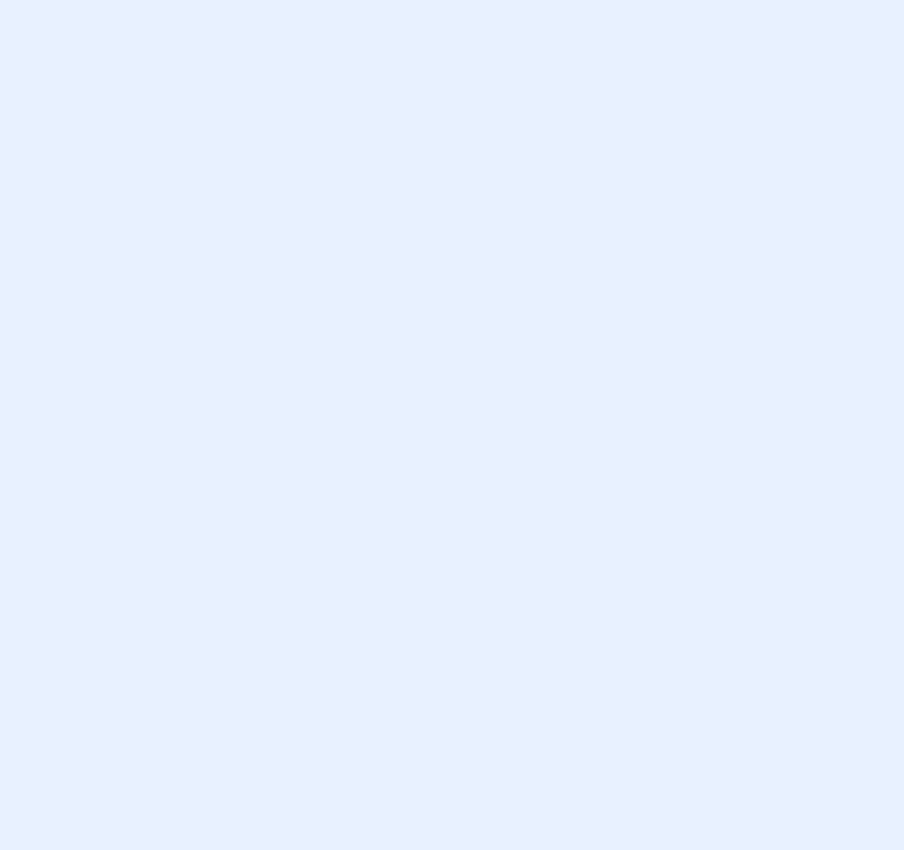
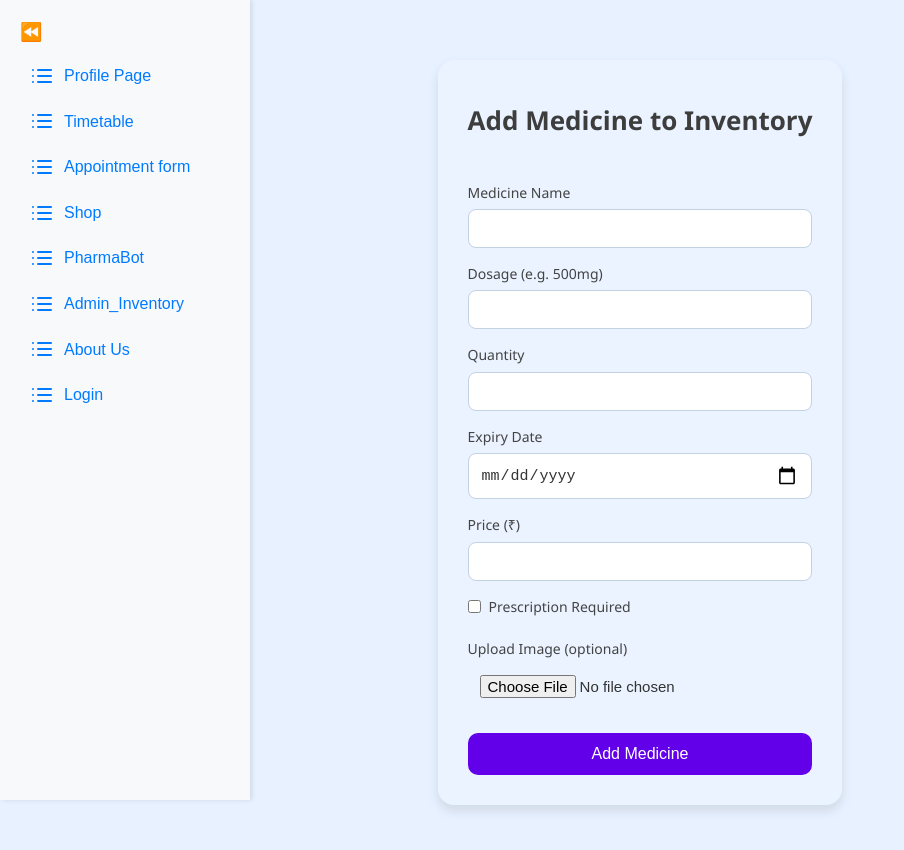
Before and after one commit to nikghost17/Hackbyte_3, a React (Vite) app in the folder frontend/: page /admin_inventory in a window 1280 px wide. Before the commit this address had no page. Shown: the top 850 px of the page, without its empty margins (0-904 px from the left). Before the commit the page ends 800 px from the top, so only its background shows below. Built offline with nearby package versions, Linux system fonts and the light colour scheme.

Commit message:
Added Admin Inventory page

```diff
--- a/frontend/src/App.jsx
+++ b/frontend/src/App.jsx
@@ -10,6 +10,7 @@ import ShowPrescriptions from "./pages/showprescriptions.jsx";
 import SignIn from "./pages/Login.jsx";
 import SignUp from "./pages/signup.jsx";
 import AboutUs from "./pages/About_Us.jsx"
+import AdminInventory from "./pages/AdminInventory.jsx"
 
 function App() {
   return (
@@ -25,6 +26,7 @@ function App() {
       <Route path="/editprofile" element={<EditProfile />} />
       <Route path="/showprescriptions" element={<ShowPrescriptions />} />
       <Route path="/aboutus" element={<AboutUs />} />
+      <Route path="/admin_inventory" element={<AdminInventory />} />
 
     </Routes>
   );
--- a/frontend/src/components/sidebar.jsx
+++ b/frontend/src/components/sidebar.jsx
@@ -41,6 +41,11 @@ const Sidebar = () => {
           </Link>
         </li>
         <li>
+          <Link to="/admin_inventory">
+            <List /> {isOpen && "Admin_Inventory"}
+          </Link>
+        </li>
+        <li>
           <Link to="/aboutus">
             <List /> {isOpen && "About Us"}
           </Link>
--- /dev/null
+++ b/frontend/src/pages/AddMedicineForm.css
@@ -0,0 +1,78 @@
+.medicine-form-container {
+    max-width: 600px;
+    margin: 40px auto;
+    padding: 30px;
+    background-color: #eaf3ff; /* Light bluish background */
+    border-radius: 16px;
+    box-shadow: 0 6px 12px rgba(0, 0, 0, 0.1);
+    font-family: "Segoe UI", sans-serif;
+    flex: 1;
+  }
+
+  .medicine-form-container h2 {
+    text-align: center;
+    font-size: 26px;
+    color: #3d3d3d;
+    margin-bottom: 25px;
+    font-weight: 600;
+  }
+
+  .medicine-form {
+    display: flex;
+    flex-direction: column;
+  }
+
+  .medicine-form label {
+    margin-top: 15px;
+    margin-bottom: 5px;
+    font-size: 14px;
+    color: #444;
+    font-weight: 500;
+  }
+
+  .medicine-form input,
+  .medicine-form select {
+    padding: 10px 12px;
+    font-size: 15px;
+    border: 1px solid #c3d2e3;
+    border-radius: 8px;
+    background-color: #ffffff;
+    transition: all 0.2s ease;
+  }
+
+  .medicine-form input:focus,
+  .medicine-form select:focus {
+    border-color: #6200ea;
+    outline: none;
+    box-shadow: 0 0 0 3px rgba(98, 0, 234, 0.1);
+  }
+
+  .checkbox-label {
+    display: flex;
+    align-items: center;
+    margin-top: 15px;
+    gap: 8px;
+    color: #444;
+  }
+
+  .medicine-form input[type="file"] {
+    border: none;
+    background: transparent;
+  }
+
+  .submit-btn {
+    margin-top: 25px;
+    padding: 12px;
+    background-color: #6200ea;
+    color: #fff;
+    border: none;
+    border-radius: 10px;
+    font-size: 16px;
+    font-weight: 500;
+    cursor: pointer;
+    transition: background 0.3s ease;
+  }
+
+  .submit-btn:hover {
+    background-color: #4b00c4;
+  }
--- /dev/null
+++ b/frontend/src/pages/AdminInventory.jsx
@@ -0,0 +1,108 @@
+import React, { useState } from "react";
+import "./AddMedicineForm.css";
+import Sidebar from "../components/Sidebar";
+
+const AdminInventory = () => {
+  const [formData, setFormData] = useState({
+    name: "",
+    dosage: "",
+    quantity: "",
+    expiry: "",
+    price: "",
+    prescriptionRequired: false,
+    image: null,
+  });
+
+  const handleChange = (e) => {
+    const { name, value, type, checked, files } = e.target;
+    if (type === "checkbox") {
+      setFormData({ ...formData, [name]: checked });
+    } else if (type === "file") {
+      setFormData({ ...formData, image: files[0] });
+    } else {
+      setFormData({ ...formData, [name]: value });
+    }
+  };
+
+  const handleSubmit = (e) => {
+    e.preventDefault();
+    console.log("Submitted Medicine Data:", formData);
+    alert("Medicine added to inventory!");
+    // Here you would send data to backend
+  };
+
+  return (
+    <div style={{ display: "flex" }}>
+      <Sidebar />
+
+      <div className="medicine-form-container">
+        <h2>Add Medicine to Inventory</h2>
+        <form onSubmit={handleSubmit} className="medicine-form">
+          <label>Medicine Name</label>
+          <input
+            type="text"
+            name="name"
+            value={formData.name}
+            onChange={handleChange}
+            required
+          />
+
+          <label>Dosage (e.g. 500mg)</label>
+          <input
+            type="text"
+            name="dosage"
+            value={formData.dosage}
+            onChange={handleChange}
+            required
+          />
+
+          <label>Quantity</label>
+          <input
+            type="number"
+            name="quantity"
+            value={formData.quantity}
+            onChange={handleChange}
+            required
+          />
+
+          <label>Expiry Date</label>
+          <input
+            type="date"
+            name="expiry"
+            value={formData.expiry}
+            onChange={handleChange}
+            required
+          />
+
+          <label>Price (₹)</label>
+          <input
+            type="number"
+            name="price"
+            value={formData.price}
+            onChange={handleChange}
+            required
+          />
+
+          <label className="checkbox-label">
+            <input
+              type="checkbox"
+              name="prescriptionRequired"
+              checked={formData.prescriptionRequired}
+              onChange={handleChange}
+            />
+            Prescription Required
+          </label>
+
+          <label>Upload Image (optional)</label>
+          <input type="file" name="image" onChange={handleChange} />
+
+          <button type="submit" className="submit-btn">
+            Add Medicine
+          </button>
+        </form>
+      </div>
+    </div>
+  );
+};
+
+export default AdminInventory;
```
